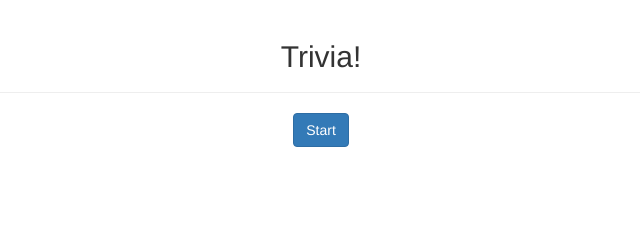
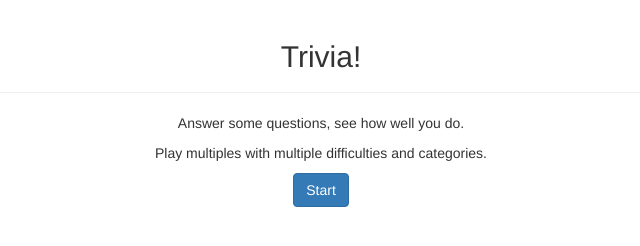
Before and after one commit to josevh/trivia-vuejs-demo, a plain HTML site: page index.html in a window 1280 px wide. Shown: the whole page, without its empty margins (319-959 px from the left). Drawn offline with nearby package versions, Linux system fonts and the light colour scheme.

Commit message:
add game description

```diff
--- a/index.html
+++ b/index.html
@@ -26,6 +26,8 @@
         </div>
         <div v-if="!gameStarted" class="row">
             <div class="col-sm-10 col-sm-offset-1 col-md-6 col-md-offset-3 text-center">
+                <p>Answer some questions, see how well you do.</p>
+                <p>Play multiples with multiple difficulties and categories.</p>
                 <button class="btn btn-primary" @click="startGame">Start</button>
             </div>
         </div>
```
